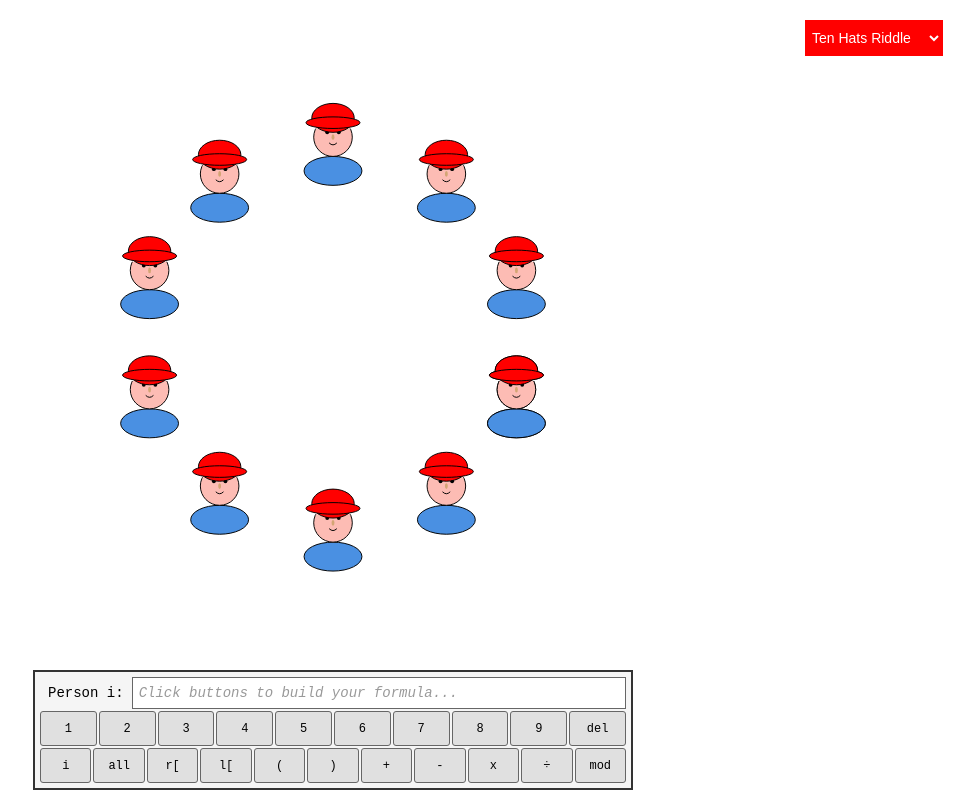
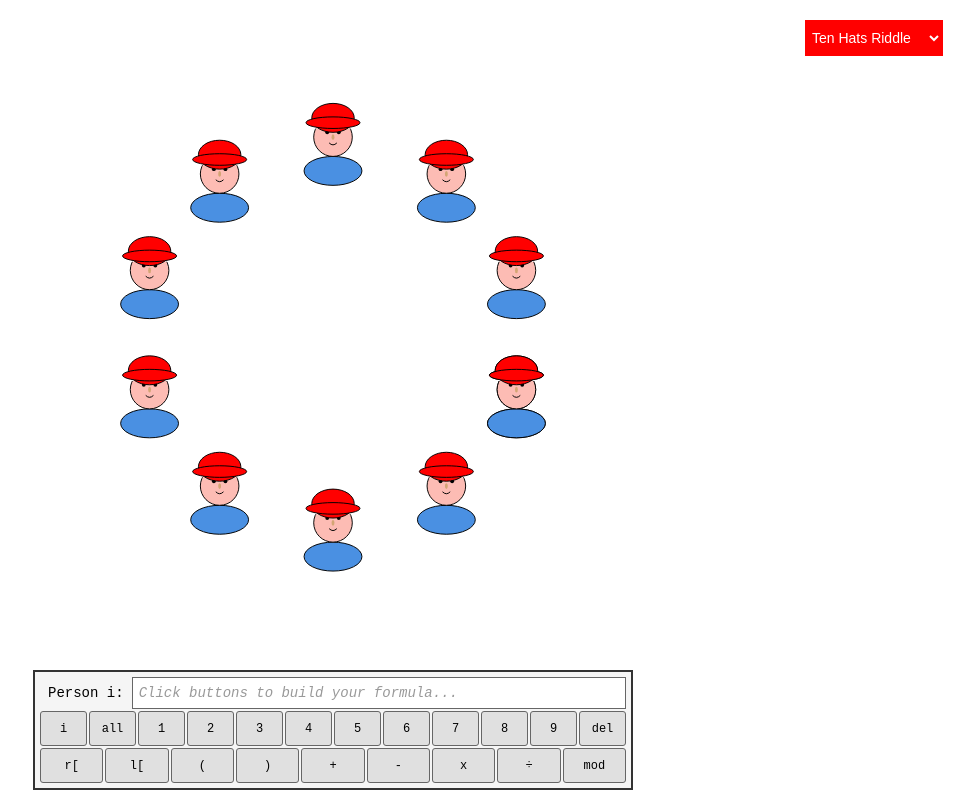
Before and after one commit to rajtiller/ten-hats-riddle, a React (Vite) app: page / in a window 1280 px wide. Shown: the whole page, without its empty margins (307-1280 px from the left). Built offline with nearby package versions, Linux system fonts and the light colour scheme.

Commit message:
r[ functionality correct

```diff
--- a/src/images/FormulaBar/ButtonGrid.tsx
+++ b/src/images/FormulaBar/ButtonGrid.tsx
@@ -2,13 +2,44 @@ import React from "react";
 
 interface ButtonGridProps {
   onButtonClick: (value: string) => void;
+  waitingForBracketNumber?: boolean;
 }
 
-const ButtonGrid: React.FC<ButtonGridProps> = ({ onButtonClick }) => {
+const ButtonGrid: React.FC<ButtonGridProps> = ({
+  onButtonClick,
+  waitingForBracketNumber = false,
+}) => {
   const buttons = [
-    [ "1", "2", "3", "4", "5", "6", "7", "8", "9", "del"],
-    ["i", "all","r[", "l[", "(", ")", "+", "-", "x", "÷", "mod"],
+    ["i", "all", "1", "2", "3", "4", "5", "6", "7", "8", "9", "del"],
+    ["r[", "l[", "(", ")", "+", "-", "x", "÷", "mod"],
   ];
+
+  const isButtonEnabled = (buttonValue: string): boolean => {
+    if (!waitingForBracketNumber) return true;
+
+    // When waiting for bracket number, only allow 1-9 and del
+    return /^[1-9]$/.test(buttonValue) || buttonValue === "del";
+  };
+
+  const getButtonStyle = (buttonValue: string) => {
+    const isEnabled = isButtonEnabled(buttonValue);
+
+    return {
+      padding: "6px 4px",
+      border: "1px solid #666",
+      backgroundColor: isEnabled ? "#e0e0e0" : "#ccc",
+      cursor: isEnabled ? "pointer" : "not-allowed",
+      fontSize: "12px",
+      fontFamily: "monospace",
+      borderRadius: "3px",
+      minHeight: "28px",
+      display: "flex",
+      alignItems: "center",
+      justifyContent: "center",
+      color: isEnabled ? "black" : "#999",
+      opacity: isEnabled ? 1 : 0.5,
+    };
+  };
 
   return (
     <div style={{ display: "grid", gap: "2px", width: "100%", height: "100%" }}>
@@ -22,34 +53,30 @@ const ButtonGrid: React.FC<ButtonGridProps> = ({ onButtonClick }) => {
             width: "100%",
           }}
         >
-          {row.map((buttonValue) => (
+          {row.map((buttonValue) => {
+            const isEnabled = isButtonEnabled(buttonValue);
+
+            return (
               <button
                 key={buttonValue}
-              onClick={() => onButtonClick(buttonValue)}
-              style={{
-                padding: "6px 4px",
-                border: "1px solid #666",
-                backgroundColor: "#e0e0e0",
-                cursor: "pointer",
-                fontSize: "12px",
-                fontFamily: "monospace",
-                borderRadius: "3px",
-                minHeight: "28px",
-                display: "flex",
-                alignItems: "center",
-                justifyContent: "center",
-                color: "black",
+                onClick={() => isEnabled && onButtonClick(buttonValue)}
+                disabled={!isEnabled}
+                style={getButtonStyle(buttonValue)}
+                onMouseOver={(e) => {
+                  if (isEnabled) {
+                    e.currentTarget.style.backgroundColor = "#d0d0d0";
+                  }
                 }}
-              onMouseOver={(e) =>
-                (e.currentTarget.style.backgroundColor = "#d0d0d0")
+                onMouseOut={(e) => {
+                  if (isEnabled) {
+                    e.currentTarget.style.backgroundColor = "#e0e0e0";
                   }
-              onMouseOut={(e) =>
-                (e.currentTarget.style.backgroundColor = "#e0e0e0")
-              }
+                }}
               >
                 {buttonValue}
               </button>
-          ))}
+            );
+          })}
         </div>
       ))}
     </div>
--- a/src/images/FormulaBar/index.tsx
+++ b/src/images/FormulaBar/index.tsx
@@ -11,6 +11,7 @@ const FormulaBar: React.FC<FormulaBarProps> = ({
 }) => {
   const [formula, setFormula] = useState("");
   const [cursorPosition, setCursorPosition] = useState(0);
+  const [waitingForBracketNumber, setWaitingForBracketNumber] = useState(false);
 
   const insertAtCursor = (text: string) => {
     const { newText, newPosition } = insertTextAtPosition(
@@ -43,20 +44,125 @@ const FormulaBar: React.FC<FormulaBarProps> = ({
   };
 
   const handleDelete = () => {
+    // Special delete behavior for bracket constructs
+    const charAtCursor = formula[cursorPosition - 1];
+    const charBeforeCursor = formula[cursorPosition - 2];
+    const charAfterCursor = formula[cursorPosition];
+    const charTwoAfterCursor = formula[cursorPosition + 1];
+
+    // Case 1: Cursor is after ] in a complete bracket like r[4]
+    if (charAtCursor === "]") {
+      // Find the start of the bracket construct
+      let bracketStart = cursorPosition - 2; // Start looking before the ]
+      while (bracketStart >= 0 && formula[bracketStart] !== "[") {
+        bracketStart--;
+      }
+
+      if (bracketStart > 0 && ["r", "l"].includes(formula[bracketStart - 1])) {
+        // Delete the entire construct (e.g., "r[4]")
+        const constructStart = bracketStart - 1;
+        const newFormula =
+          formula.slice(0, constructStart) + formula.slice(cursorPosition);
+        setFormula(newFormula);
+        setCursorPosition(constructStart);
+        setWaitingForBracketNumber(false);
+        return;
+      }
+    }
+
+    // Case 2: Cursor is after a number inside brackets like r[4|]
+    if (
+      charAtCursor &&
+      /^[1-9]$/.test(charAtCursor) &&
+      charAfterCursor === "]"
+    ) {
+      // Check if this is inside a bracket construct
+      let bracketStart = cursorPosition - 2;
+      while (bracketStart >= 0 && formula[bracketStart] !== "[") {
+        bracketStart--;
+      }
+
+      if (bracketStart > 0 && ["r", "l"].includes(formula[bracketStart - 1])) {
+        // Delete the entire construct
+        const constructStart = bracketStart - 1;
+        const newFormula =
+          formula.slice(0, constructStart) + formula.slice(cursorPosition + 1);
+        setFormula(newFormula);
+        setCursorPosition(constructStart);
+        setWaitingForBracketNumber(false);
+        return;
+      }
+    }
+
+    // Case 3: Cursor is right after r[ or l[ (waiting for number)
+    if (
+      charAtCursor === "[" &&
+      charBeforeCursor &&
+      ["r", "l"].includes(charBeforeCursor)
+    ) {
+      // Delete both characters (r[ or l[)
+      const newFormula =
+        formula.slice(0, cursorPosition - 2) +
+        formula.slice(cursorPosition + 1); // +1 to also remove the ]
+      setFormula(newFormula);
+      setCursorPosition(cursorPosition - 2);
+      setWaitingForBracketNumber(false);
+      return;
+    }
+
+    // Case 4: Cursor is right after ] in an empty bracket r[]
+    if (charAtCursor === "]" && charBeforeCursor === "[") {
+      let bracketTypePos = cursorPosition - 3;
+      if (bracketTypePos >= 0 && ["r", "l"].includes(formula[bracketTypePos])) {
+        // Delete the entire empty construct
+        const newFormula =
+          formula.slice(0, bracketTypePos) + formula.slice(cursorPosition);
+        setFormula(newFormula);
+        setCursorPosition(bracketTypePos);
+        setWaitingForBracketNumber(false);
+        return;
+      }
+    }
+
+    // Default delete behavior
     const { newText, newPosition } = deleteAtPosition(formula, cursorPosition);
     setFormula(newText);
     setCursorPosition(newPosition);
+    setWaitingForBracketNumber(false);
   };
 
   const handleButtonClick = (value: string) => {
+    // If waiting for bracket number, only allow 1-9 and del
+    if (waitingForBracketNumber) {
+      if (/^[1-9]$/.test(value)) {
+        // Insert the number
+        insertAtCursor(value);
+        // Move cursor after the closing bracket (which is already there)
+        setCursorPosition(cursorPosition + 2); // +1 for number, +1 to move past ]
+        setWaitingForBracketNumber(false);
+      } else if (value === "del") {
+        handleDelete();
+      }
+      return; // Ignore all other buttons when waiting
+    }
+
     switch (value) {
       case "(":
       case ")":
-      case "]":
-      case "r[":
-      case "l[":
       case "i":
         insertAtCursor(value);
+        break;
+      case "r[":
+        // Insert "r[]" and position cursor between brackets
+        insertAtCursor("r[]");
+        setCursorPosition(cursorPosition + 2); // Position cursor between [ and ]
+        setWaitingForBracketNumber(true);
+        break;
+      case "l[":
+        // Insert "l[]" and position cursor between brackets
+        insertAtCursor("l[]");
+        setCursorPosition(cursorPosition + 2); // Position cursor between [ and ]
+        setWaitingForBracketNumber(true);
         break;
       case "all":
         insertAtCursor("all");
@@ -172,7 +278,10 @@ const FormulaBar: React.FC<FormulaBarProps> = ({
 
       {/* Button Container */}
       <div style={{ flex: "1 1 auto" }}>
-        <ButtonGrid onButtonClick={handleButtonClick} />
+        <ButtonGrid
+          onButtonClick={handleButtonClick}
+          waitingForBracketNumber={waitingForBracketNumber}
+        />
       </div>
     </div>
   );
```
Also changed, not shown: ToDo.txt. Lines whose indentation alone changed are shown as unchanged.
